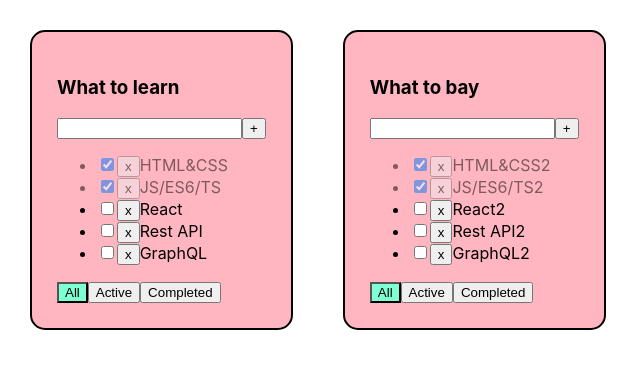
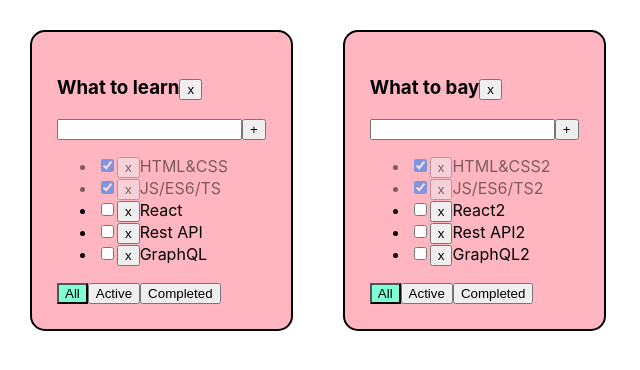
Before and after one commit to SandraYushko/TodoList, a React (Create React App) app: page / in a window 1280 px wide. Shown: the top 370 px of the page, without its empty margins (0-640 px from the left). Built offline with nearby package versions, Linux system fonts and the light colour scheme.

Commit message:
TodoList lesson №05 button delete Todolist

```diff
--- a/src/App.tsx
+++ b/src/App.tsx
@@ -60,6 +60,10 @@
     const changeTodolistFilter = (todolistID: string, filter: FilterValuesType) => {
         setTodolists(todolists.map(el => el.id === todolistID ? {...el, filter: filter} : el))
     }
+    const deleteTodolist = (todolistID: string) => {
+        setTodolists(todolists.filter(el=>el.id!==todolistID))
+        delete tasks[todolistID]
+    }
 
     return (
         <div className="App">
@@ -82,6 +86,7 @@
                         addTask={addTask}
                         changeCheckBox={changeCheckBox}
                         filter={el.filter}
+                        deleteTodolist={deleteTodolist}
                     />
                 )
             })}
--- a/src/TodoList.tsx
+++ b/src/TodoList.tsx
@@ -18,6 +18,7 @@
     addTask: (todolistID:string, title: string) => void
     changeCheckBox: (todolistID: string, taskID: string, newIsDone: boolean) => void
     filter: FilterValuesType
+    deleteTodolist: (todolistID:string) => void
 }
 
 const TodoList: React.FC<TodoListPropsType> = ({
@@ -28,7 +29,8 @@
                                                    changeTodolistFilter,
                                                    addTask,
                                                    changeCheckBox,
-                                                   filter
+                                                   filter,
+                                                   deleteTodolist
                                                }): JSX.Element => {
 
     const changeCheckBoxHandler = (task:string, isDone:boolean) => {
@@ -68,11 +70,12 @@
     const onAllClickHandler = () => changeTodolistFilter(todolistID, 'all')
     const onActiveClickHandler = () => changeTodolistFilter(todolistID,'active')
     const onCompletedClickHandler = () => changeTodolistFilter(todolistID,'completed')
+    const deleteTodolistHandler = () => {deleteTodolist(todolistID)}
 
     return (
         <div>
             <div className="todolist">
-                <h3>{todolistTitle}</h3>
+                <h3>{todolistTitle}<button onClick={deleteTodolistHandler}>x</button></h3>
                 <div>
                     <input
                         className={error ? styles.error : ""}
```
